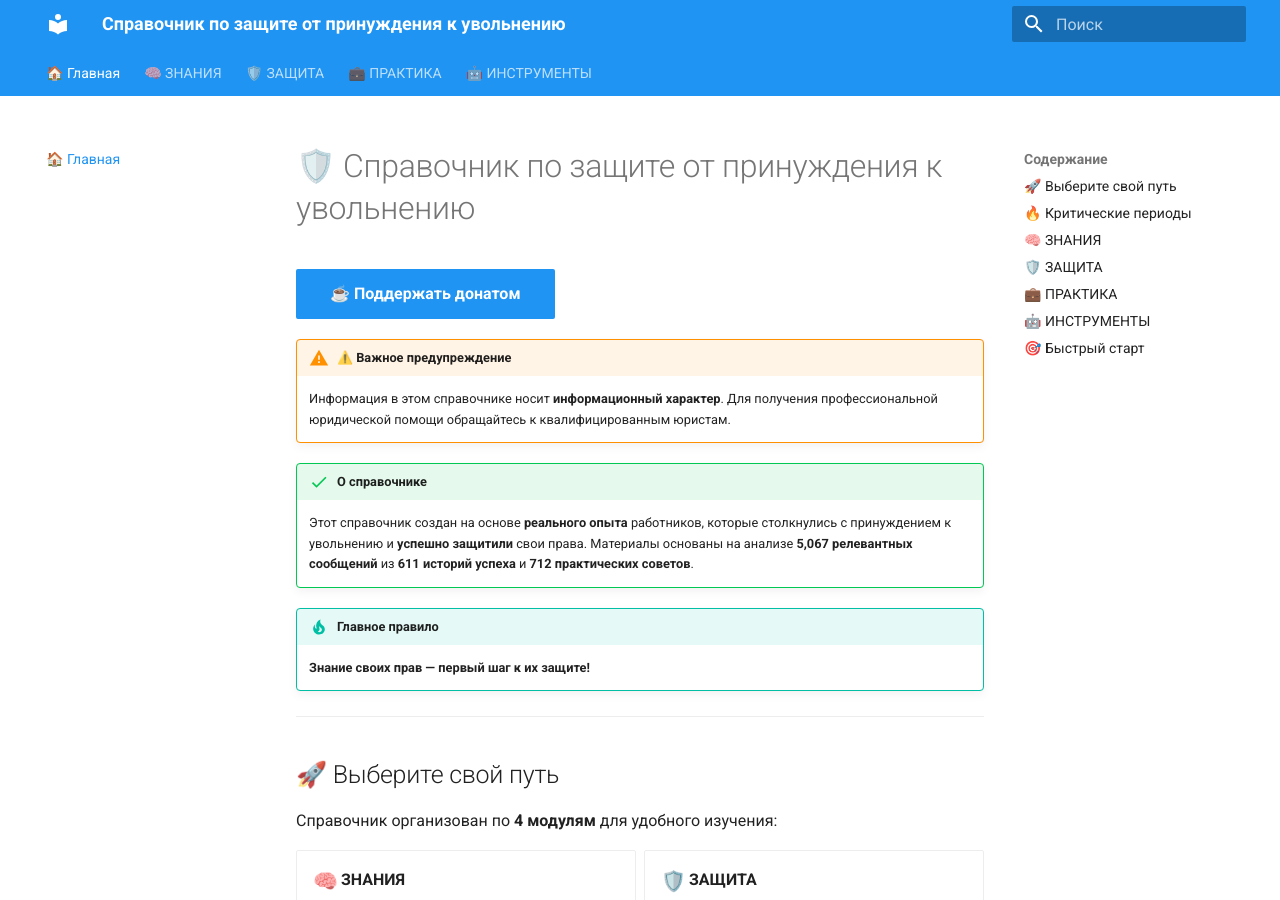
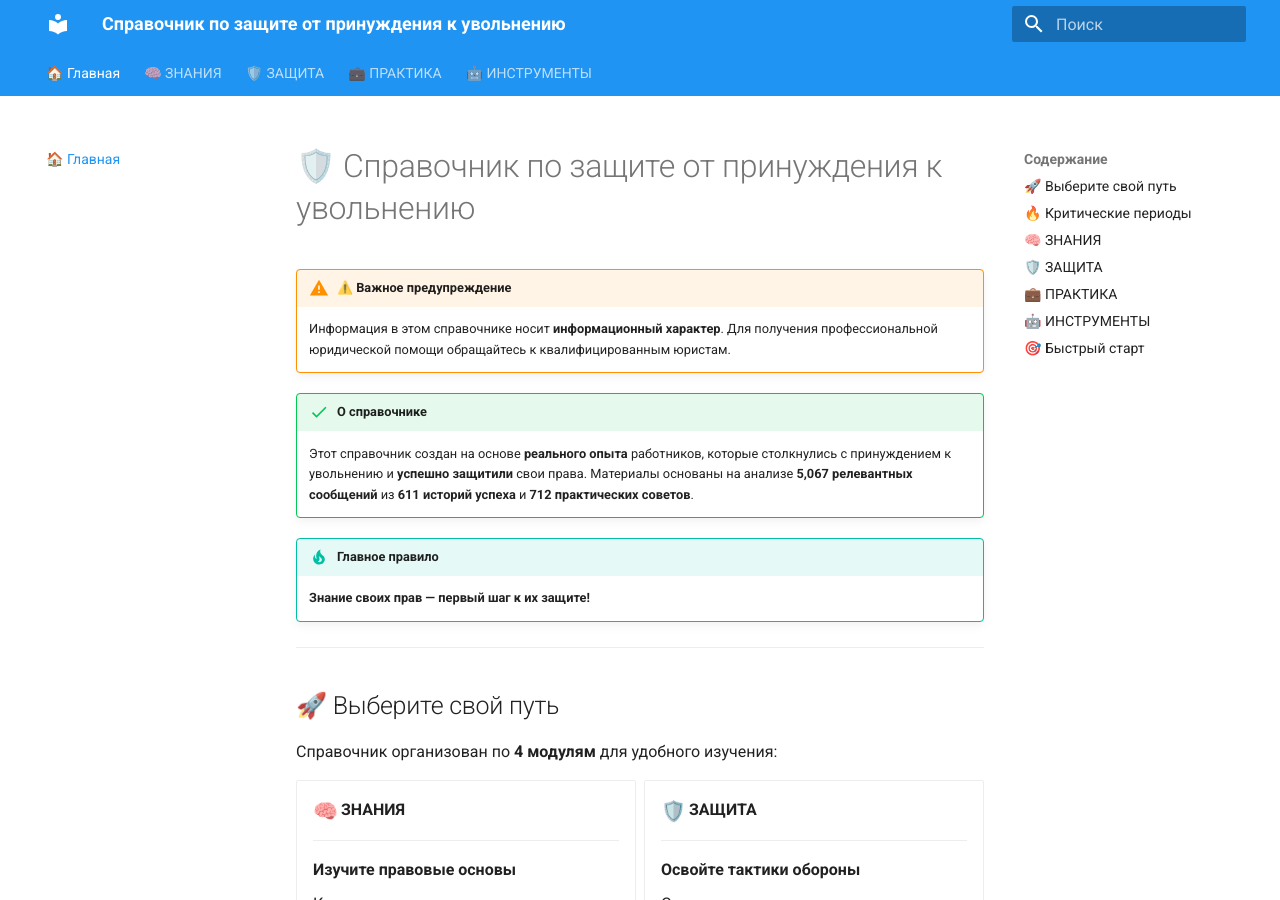
Before and after one commit to vldslavv/om-guide, an MkDocs documentation site: the page built from docs/index.md, in a window 1280 px wide and 900 px high. Built offline with MkDocs 1.6.1 and Material for MkDocs 9.7.7, drawn with Linux system fonts in a browser that asks for light colours; emoji names are drawn with the system emoji font.

Commit message:
Remove donation button from main page
Удалена кнопка доната с главной страницы справочника

```diff
--- a/docs/index.md
+++ b/docs/index.md
@@ -1,6 +1,4 @@
 # 🛡️ Справочник по защите от принуждения к увольнению
-
-**[☕ Поддержать донатом](https://t.me/tribute/app?startapp=dsx7){ .md-button .md-button--primary }**
 
 !!! warning "⚠️ Важное предупреждение"
     Информация в этом справочнике носит **информационный характер**.
```
